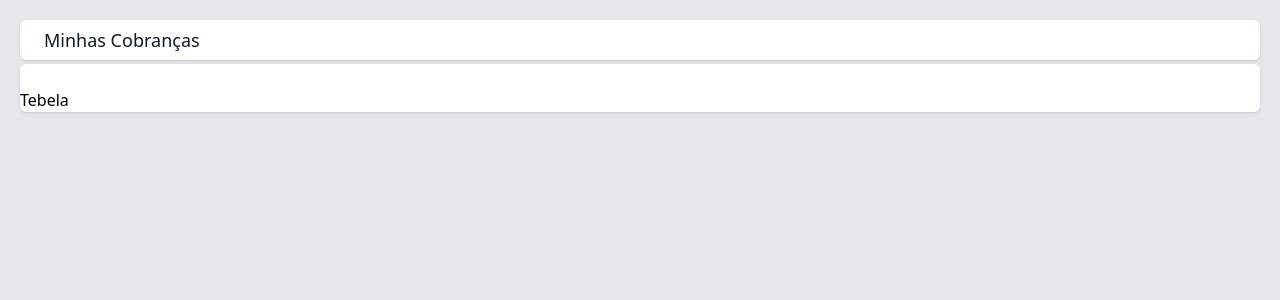
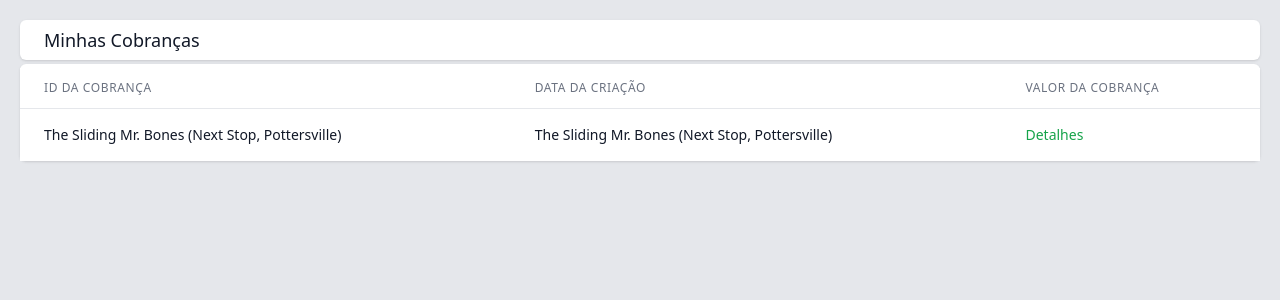
Before and after one commit to landson90/peerbnk, a React (Create React App) app: page / in a window 1280 px wide. Shown: the top 300 px of the page. Built offline with nearby package versions, Linux system fonts and the light colour scheme.

Commit message:
criando componente layout, TableView e tablecomponent

```diff
--- /dev/null
+++ b/src/components/table/index.tsx
@@ -0,0 +1,35 @@
+export function TableComponent() {
+  return (
+    <table className="w-full divide-y divide-gray-200">
+      <thead className="bg-white ">
+        <tr>
+          <th className="px-6 py-3 text-left text-xs font-medium text-gray-500 uppercase tracking-wider">
+            Id da cobrança
+          </th>
+          <th className="px-6 py-3 text-left text-xs font-medium text-gray-500 uppercase tracking-wider">
+            Data da Criação
+          </th>
+          <th className="px-6 py-3 text-left text-xs font-medium text-gray-500 uppercase tracking-wider">
+            Valor da cobrança
+          </th>
+        </tr>
+      </thead>
+
+      <tbody className="bg-white divide-y divide-gray-200">
+        <tr>
+          <td className="px-6 py-4 text-sm font-medium text-gray-900 whitespace-nowrap">
+            The Sliding Mr. Bones (Next Stop, Pottersville)
+          </td>
+          <td className="px-6 py-4 text-sm font-medium text-gray-900 whitespace-nowrap">
+            The Sliding Mr. Bones (Next Stop, Pottersville)
+          </td>
+          <td className="px-6 py-4 text-sm font-medium text-gray-900 whitespace-nowrap">
+            <a href="#" className="text-green-600 hover:text-green-900">
+              Detalhes
+            </a>
+          </td>
+        </tr>
+      </tbody>
+    </table>
+  );
+}
--- a/src/view/Home/index.tsx
+++ b/src/view/Home/index.tsx
@@ -1,14 +1,14 @@
 import { HeaderComponent } from "../../components/header";
+import { LayoutView } from "../layout.view";
+import { TableView } from "../Table";
 
 export function HomeView() {
   return (
-    <div className="bg-gray-200 p-5 h-screen">
+    <LayoutView>
       <div className="bg-white  shadow rounded-md p-2">
         <HeaderComponent />
       </div>
-      <div className="bg-white pt-6 shadow rounded-md mt-1">
-        <h1>Tebela</h1>
-      </div>
-    </div>
+      <TableView />
+    </LayoutView>
   );
 }
--- /dev/null
+++ b/src/view/Table/index.tsx
@@ -0,0 +1,9 @@
+import { TableComponent } from "../../components/table";
+
+export function TableView() {
+  return (
+    <div className="bg-white pt-1 shadow rounded-md mt-1">
+      <TableComponent />
+    </div>
+  );
+}
--- /dev/null
+++ b/src/view/layout.view.tsx
@@ -0,0 +1,9 @@
+import { ReactNode } from "react";
+
+interface ILayoutViewProps {
+  children: ReactNode;
+}
+
+export function LayoutView({ children }: ILayoutViewProps) {
+  return <div className="bg-gray-200 p-5 h-screen">{children}</div>;
+}
```
Also changed, not shown: src/components/header/index.tsx (+0 -39 lines).
